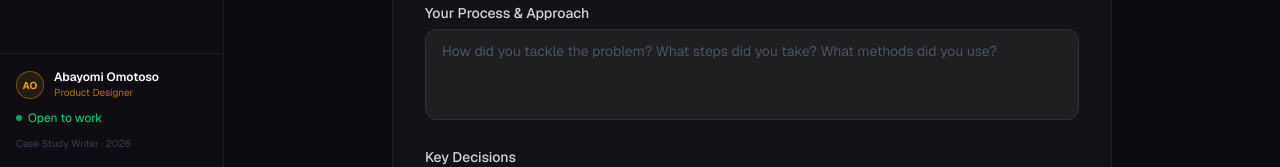
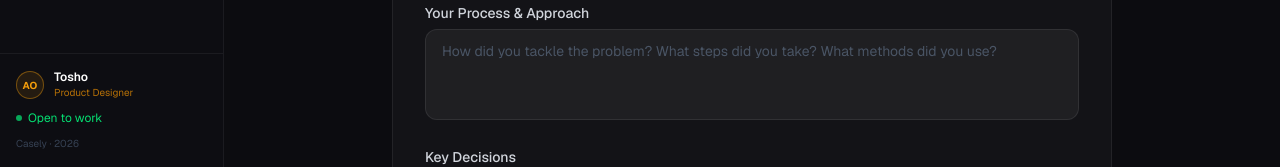
Before and after one commit to Tosho11/case-study-writer, a Next.js app: page / in a window 1280 px wide. Shown: the part 633-800 px from the top of the page. Built offline with nearby package versions, Linux system fonts and the light colour scheme.

Commit message:
Update sidebar identity and badge text

```diff
--- a/app/components/Sidebar.tsx
+++ b/app/components/Sidebar.tsx
@@ -179,7 +179,7 @@ export default function Sidebar({
             </div>
             <div className="min-w-0">
               {/* Name and role */}
-              <p className="text-white font-semibold text-xs leading-tight">Abayomi Omotoso</p>
+              <p className="text-white font-semibold text-xs leading-tight">Tosho</p>
               <p className="text-amber-500/70 text-[10px] truncate">Product Designer</p>
             </div>
           </div>
@@ -191,7 +191,7 @@ export default function Sidebar({
           </div>
 
           {/* App tagline / year */}
-          <p className="text-gray-700 text-[10px]">Case Study Writer · 2026</p>
+          <p className="text-gray-700 text-[10px]">Casely · 2026</p>
         </div>
       ) : (
         // COLLAPSED: just the AO avatar centred at the bottom
```
